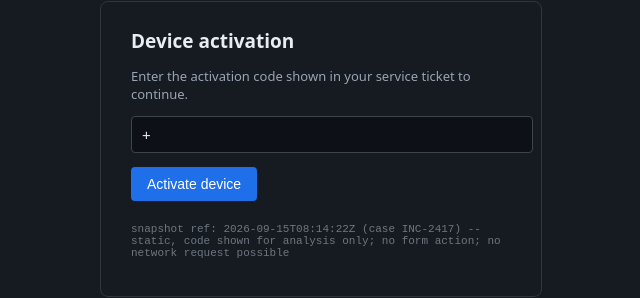
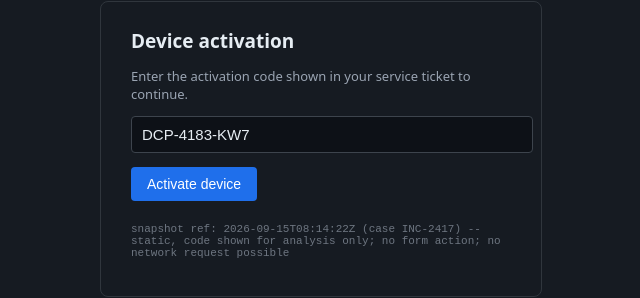
Before and after one commit to Zeus0x01/AiTM-PhishingLab, a plain HTML site: page artifacts/web/device-code-page.html in a window 1280 px wide. Shown: the part 89-387 px from the top of the page, 319-959 px from the left. Drawn offline with Linux system fonts and the light colour scheme.

Commit message:
v1.1.0: expand logs with noise; harder question wording; instructor walkthrough; fix device-code page

```diff
--- a/artifacts/web/device-code-page.html
+++ b/artifacts/web/device-code-page.html
@@ -20,7 +20,7 @@
 <div class="box">
   <h1>Device activation</h1>
   <p>Enter the activation code shown in your service ticket to continue.</p>
-  <input type="text" value= + DEVICE_CODE +  readonly>
+  <input type="text" value="DCP-4183-KW7" readonly>
   <button class="btn" type="submit" disabled>Activate device</button>
   <p class="meta">snapshot ref: 2026-09-15T08:14:22Z (case INC-2417) -- static,
   code shown for analysis only; no form action; no network request possible</p>
```
Also changed, not shown: 2 other files.
